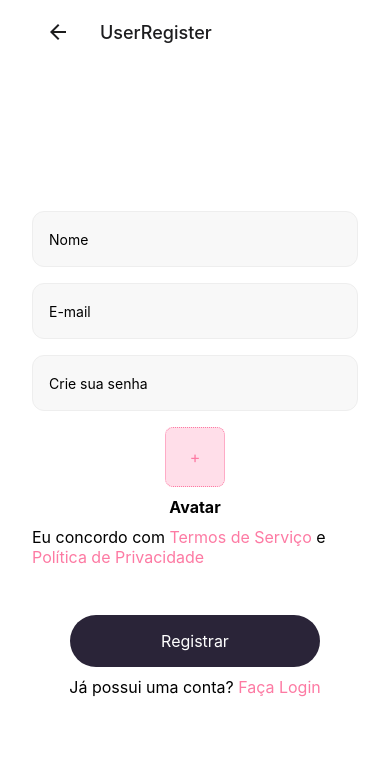
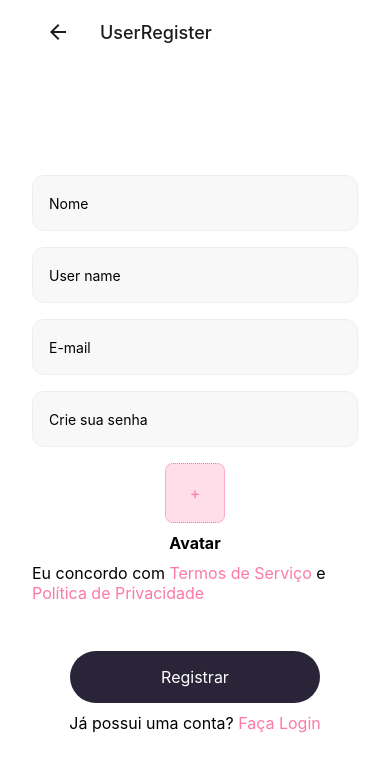
Before and after one commit to LeticiaLCavalcanti/pet-cuidado-front, a React Native app: screen /UserRegister in a window 390 px wide. Shown: the top 772 px of the page. Built offline with nearby package versions, Linux system fonts and the light colour scheme.

Commit message:
input problem solved

```diff
--- a/src/components/Input/index.tsx
+++ b/src/components/Input/index.tsx
@@ -6,8 +6,8 @@ export interface Props extends TextInputProps{
   placeholder: string,
 }
 
-export default function Input({placeholder}: Props) {
-  return <TextInput style={styles.input} placeholder={placeholder}/>;
+export default function Input({placeholder, ...rest}: Props) {
+  return <TextInput style={styles.input} placeholder={placeholder} {...rest}/>;
 }
 
 const styles = StyleSheet.create({
--- a/src/screens/userRegister.tsx
+++ b/src/screens/userRegister.tsx
@@ -13,6 +13,7 @@ import { useForm, Controller, SubmitHandler } from "react-hook-form";
 
 type FormData = {
   name: string;
+  username: string;
   email: string;
   password: string;
 };
@@ -22,8 +23,8 @@ export default function UserRegister() {
   const navigation = useNavigation<StackTypes>();
 
   const {
+    control,
     handleSubmit,
-    control,
     setValue,
     formState: { errors },
   } = useForm<FormData>();
@@ -34,8 +35,8 @@ export default function UserRegister() {
 
       if (response.status === 201) {
         console.log('Post criado com sucesso:', response.data);
+        navigation.navigate("PetDetails")
 
-        navigation.navigate('PetDetails')
       } else {
         console.error('Erro ao criar o post:', response.status);
       }
@@ -64,6 +65,23 @@ export default function UserRegister() {
       />
        {errors.name && <Text style={styles.error}>{errors.name.message}</Text>}
 
+       <Controller
+        control={control}
+        render={({ field: { onChange, value } }) => (
+          <Input
+            placeholder="User name"
+            value={value}
+            onChangeText={(text) => {
+              setValue('name', text);
+              onChange(text);
+            }}
+          />
+        )}
+        name="username"
+        defaultValue=""
+      />
+       {errors.username && <Text style={styles.error}>{errors.username.message}</Text>}
+
       <Controller
         control={control}
         render={({ field: { value, onChange } }) => (
@@ -76,6 +94,7 @@ export default function UserRegister() {
               onChange(text);
             }}
             autoCapitalize="none"
+            keyboardType="email-address"
           />
         )}
         name="email"
```
